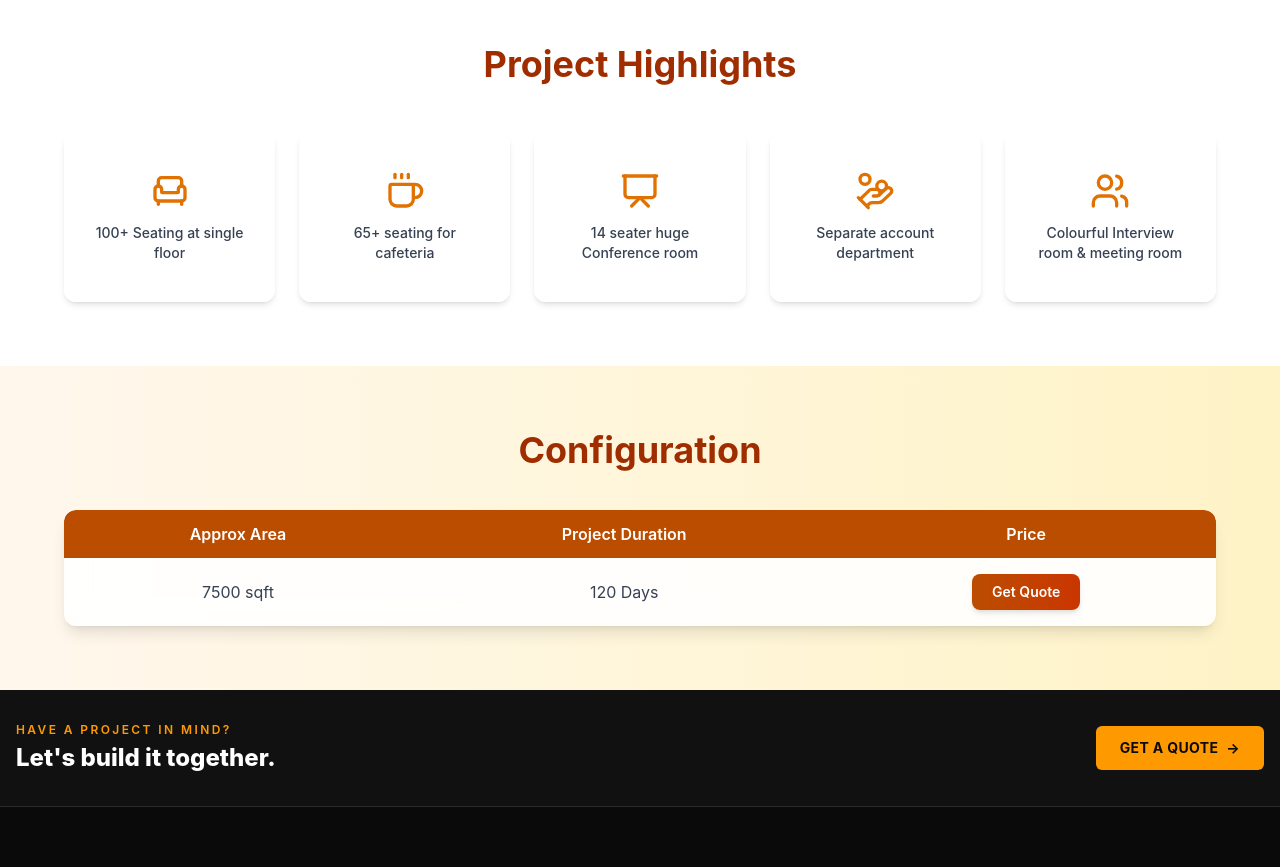
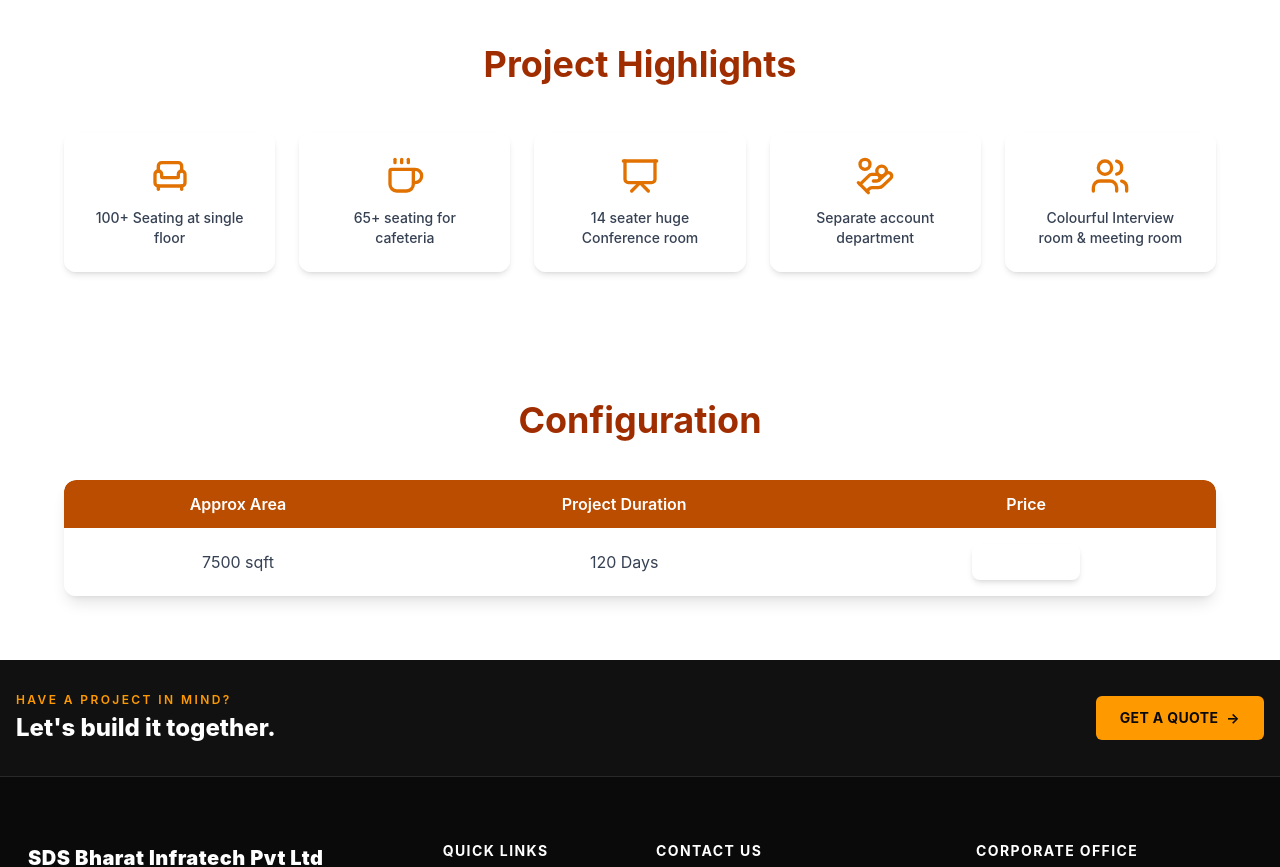
Before and after one commit to AkshayKalamkarr/sds, a Next.js app: page /project/commercialprojects/project-1 in a window 1280 px wide. Shown: the part 1400-2267 px from the top of the page. Built offline with nearby package versions, Linux system fonts and the light colour scheme.

Commit message:
removed unused css from the commercial projects page

```diff
--- a/app/project/commercialprojects/[slug]/page.jsx
+++ b/app/project/commercialprojects/[slug]/page.jsx
@@ -188,7 +188,7 @@ export default function ProjectPage() {
     : [];
 
   return (
-    <main className="min-h-screen w-full overflow-x-hidden bg-gradient-to-b from-amber-50 via-white to-white">
+    <main className="min-h-screen w-full overflow-x-hidden  from-amber-50 via-white to-white">
       <div className="w-full">
         {/* =========================================================
             HERO SECTION
@@ -242,7 +242,7 @@ export default function ProjectPage() {
             GALLERY
         ========================================================= */}
         {(videos.length > 0 || galleryImages.length > 0) && (
-          <section className="w-full bg-gradient-to-br from-gray-50 to-gray-100 px-4 py-12 sm:px-6 md:py-16 lg:px-16">
+          <section className="w-full  from-gray-50 to-gray-100 px-4 py-12 sm:px-6 md:py-16 lg:px-16">
             <div className="mx-auto w-full max-w-7xl">
               <h2 className="mb-8 text-center text-2xl font-bold text-orange-800 sm:text-3xl md:mb-10 md:text-4xl">
                 Gallery
@@ -384,7 +384,7 @@ export default function ProjectPage() {
                         delay: Math.min(index * 0.05, 0.4),
                       }}
                       whileHover={{ scale: 1.04 }}
-                      className="flex min-h-[150px] flex-col items-center justify-center rounded-xl bg-white/70 p-4 text-center shadow-md backdrop-blur-md transition hover:shadow-lg sm:min-h-[170px] sm:p-6"
+                      className="flex  flex-col items-center justify-center rounded-xl bg-white/70 p-4 text-center shadow-md backdrop-blur-md transition hover:shadow-lg sm:p-6"
                     >
                       {Icon && (
                         <Icon
@@ -409,7 +409,7 @@ export default function ProjectPage() {
         {/* =========================================================
             CONFIGURATION
         ========================================================= */}
-        <section className="w-full bg-gradient-to-r from-orange-50 to-amber-100 px-4 py-12 sm:px-6 md:py-16 lg:px-16">
+        <section className="w-full from-orange-50 to-amber-100 px-4 py-12 sm:px-6 md:py-16 lg:px-16">
           <div className="mx-auto w-full max-w-6xl">
             <h2 className="mb-8 text-center text-2xl font-bold text-orange-800 sm:text-3xl md:mb-10 md:text-4xl">
               Configuration
@@ -418,7 +418,7 @@ export default function ProjectPage() {
             {configuration.length > 0 ? (
               <div className="w-full overflow-hidden rounded-xl shadow-lg">
                 <div className="w-full overflow-x-auto">
-                  <table className="min-w-[600px] w-full border-collapse bg-white/90 backdrop-blur-md">
+                  <table className="w-full border-collapse bg-white/90 backdrop-blur-md">
                     <thead>
                       <tr className="bg-amber-700 text-xs text-white sm:text-sm md:text-base">
                         <th className="whitespace-nowrap px-4 py-3 text-center font-semibold">
@@ -461,7 +461,7 @@ export default function ProjectPage() {
                             <td className="px-4 py-4 text-center">
                               <Link
                                 href="/contact"
-                                className="inline-flex whitespace-nowrap rounded-lg bg-gradient-to-r from-amber-700 to-orange-700 px-4 py-2 text-xs font-semibold text-white shadow-md transition hover:scale-105 hover:shadow-lg sm:px-5 sm:text-sm"
+                                className="inline-flex whitespace-nowrap rounded-lg from-amber-700 to-orange-700 px-4 py-2 text-xs font-semibold text-white shadow-md transition hover:scale-105 hover:shadow-lg sm:px-5 sm:text-sm"
                               >
                                 Get Quote
                               </Link>
@@ -489,7 +489,7 @@ export default function ProjectPage() {
             initial={{ opacity: 0 }}
             animate={{ opacity: 1 }}
             exit={{ opacity: 0 }}
-            className="fixed inset-0 z-[9999] flex items-center justify-center bg-black/90 p-3 sm:p-6"
+            className="fixed inset-0 flex items-center justify-center bg-black/90 p-3 sm:p-6"
             role="dialog"
             aria-modal="true"
             aria-label="Full image view"
```
